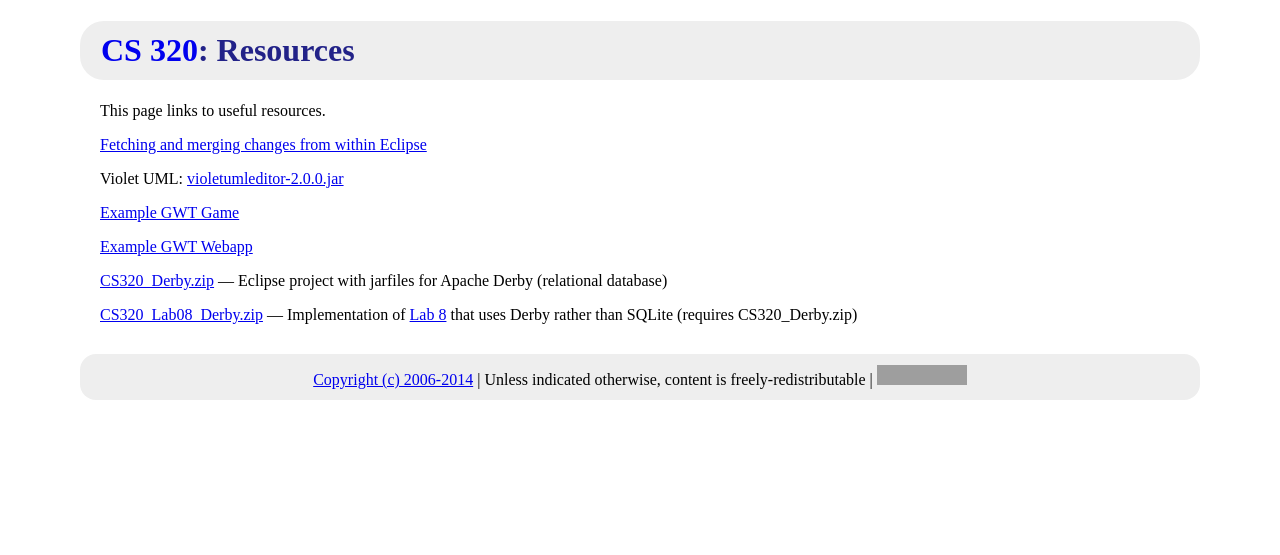
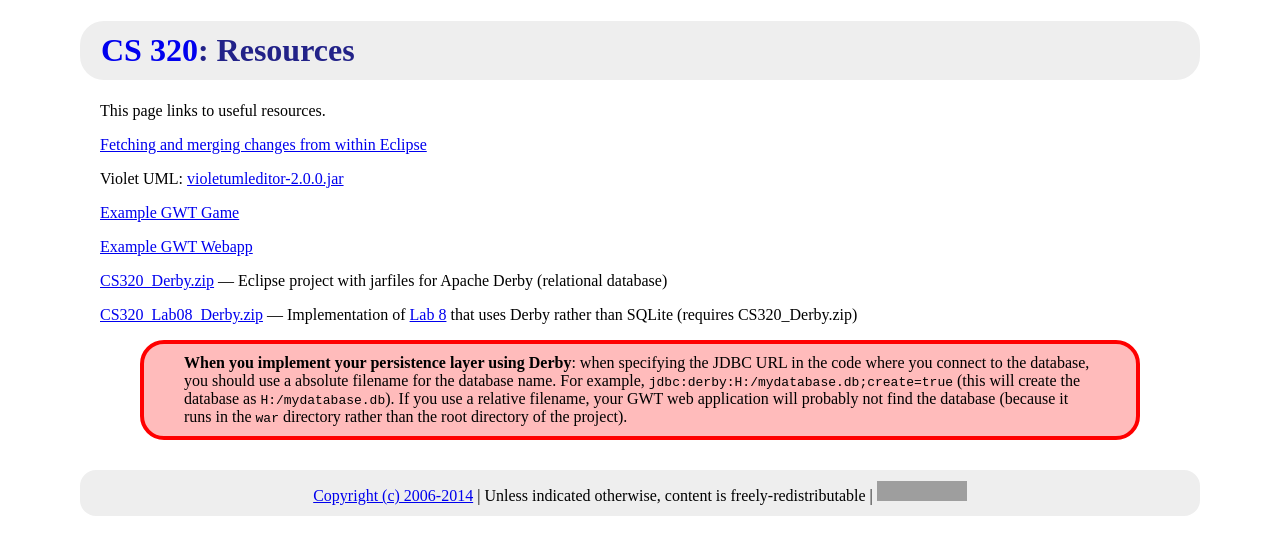
Before and after one commit to ycpcs/cs320-spring2014, a Jekyll site: the page built from resources/index.md, in a window 1280 px wide. Shown: the top 555 px of the page. Built offline with Jekyll 4.4.1, drawn with Linux system fonts in a browser that asks for light colours; Markdown is read by kramdown in place of the engine named in the settings; grey boxes are pictures that could not be loaded.

Commit message:
note about Derby JDBC URLs

```diff
--- a/resources/index.md
+++ b/resources/index.md
@@ -16,3 +16,5 @@ Violet UML: [violetumleditor-2.0.0.jar](violetumleditor-2.0.0.jar)
 [CS320\_Derby.zip](CS320_Derby.zip) &mdash; Eclipse project with jarfiles for Apache Derby (relational database)
 
 [CS320\_Lab08\_Derby.zip](CS320_Lab08_Derby.zip) &mdash; Implementation of [Lab 8](../labs/lab08.html) that uses Derby rather than SQLite (requires CS320\_Derby.zip)
+
+> <div class="callout"><b>When you implement your persistence layer using Derby</b>: when specifying the JDBC URL in the code where you connect to the database, you should use a absolute filename for the database name. For example, <code>jdbc:derby:H:/mydatabase.db;create=true</code> (this will create the database as <code>H:/mydatabase.db</code>).  If you use a relative filename, your GWT web application will probably not find the database (because it runs in the <code>war</code> directory rather than the root directory of the project).</div>
```
Also changed, not shown: index.md (+1 -0 lines).
